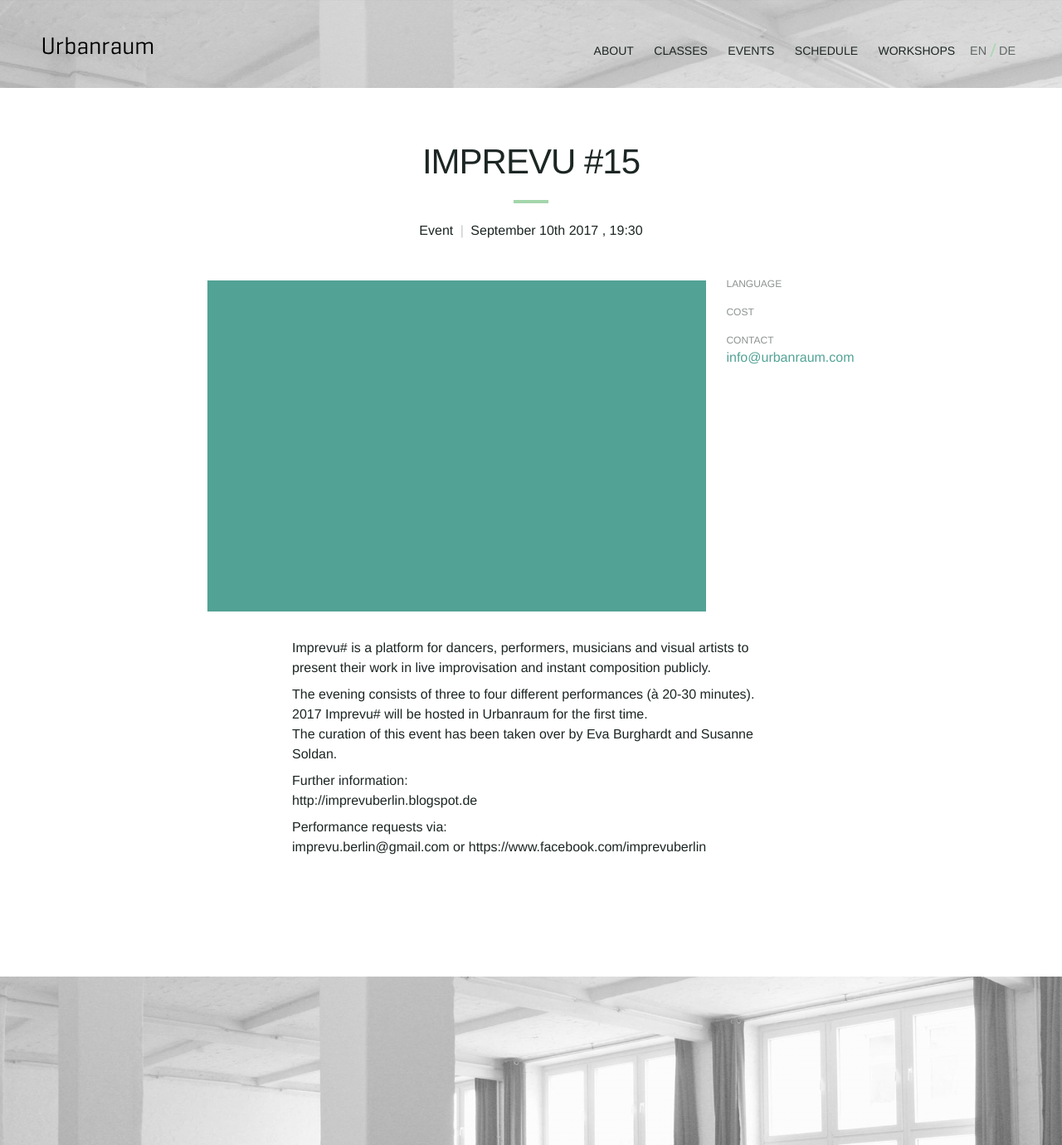
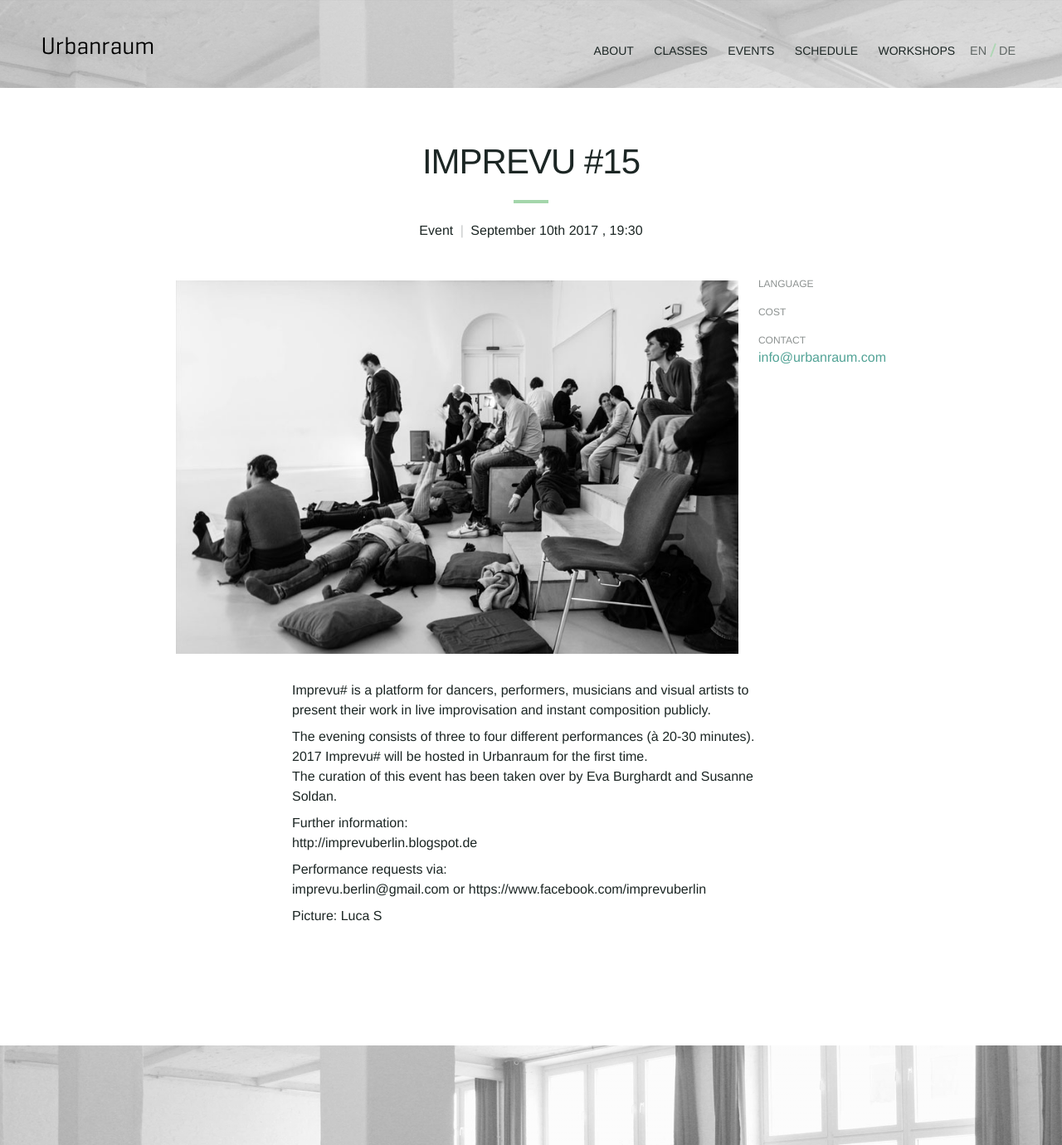
Before and after one commit to Kriesse/urbanraum, a Jekyll site: the page built from _events/2017-09-10-imprevu.md, in a window 1280 px wide. Shown: the whole page at 83% size. Built offline with Jekyll 4.4.1, drawn with Linux system fonts in a browser that asks for light colours; nearby versions of some CDN libraries.

Commit message:
Update 2017-09-10-imprevu.md

```diff
--- a/_events/2017-09-10-imprevu.md
+++ b/_events/2017-09-10-imprevu.md
@@ -6,7 +6,7 @@ date_de: "10. September 2017"
 
 time: "7:30pm"
 
-image:
+image: "event-imprevu.jpg"
 tags:
 
 title_en:  "IMPREVU #15"
@@ -35,6 +35,8 @@ description_en: |
   Performance requests via:
   imprevu.berlin@gmail.com or https://www.facebook.com/imprevuberlin
 
+  Picture: Luca S
+
 
 description_de: |
   Imprevu# ist eine Veranstaltungsreihe, die Tänzer_innen, Performer_innen, Musiker_innen und bildenden Künstler_innen eine Plattform bietet, ihre Arbeiten aus dem Bereich Live-Improvisation und Instant Composition öffentlich zu präsentieren.
@@ -49,6 +51,8 @@ description_de: |
   Performanceanfragen über:
   imprevu.berlin@gmail.com oder https://www.facebook.com/imprevuberlin
 
+  Foto: Luca S
+
 
 
 ---
```
